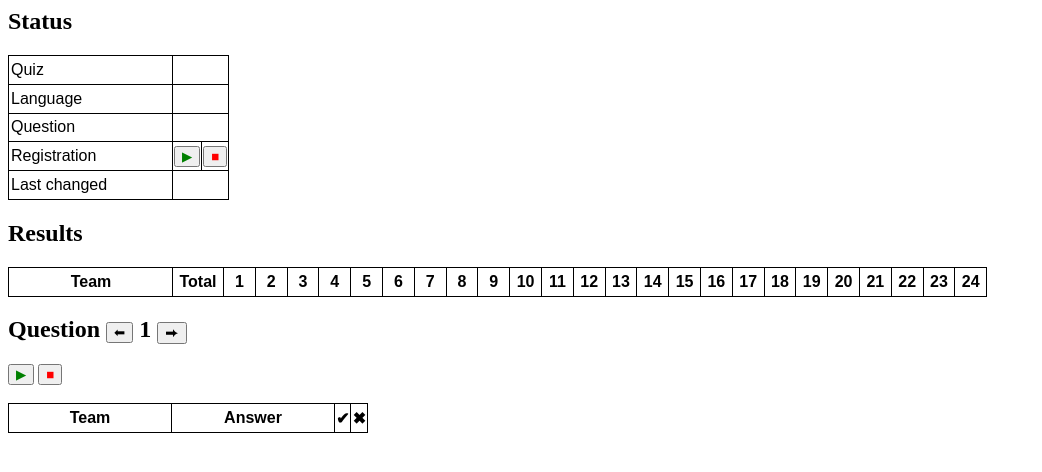
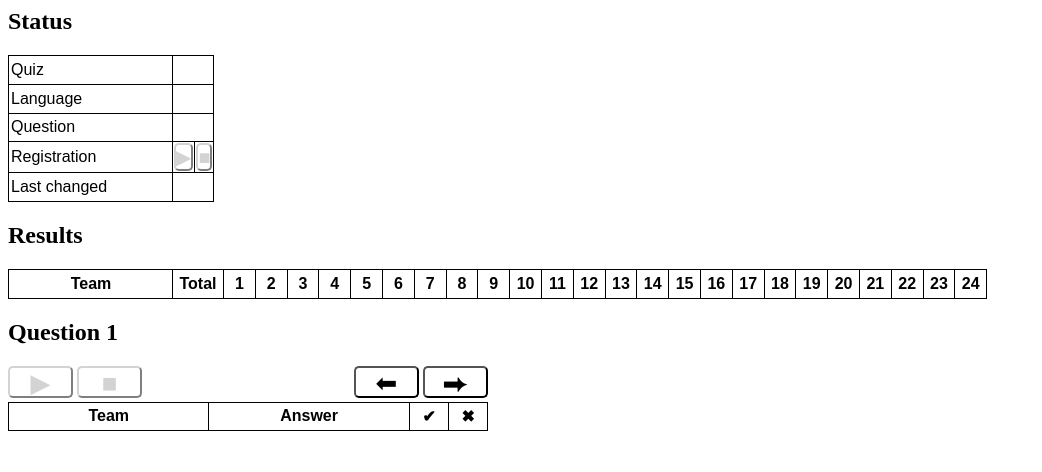
Before and after one commit to rdidukh/quiz_telegram_bot, a website: page static/index.html in a window 1280 px wide. Shown: the whole page, without its empty margins (0-1042 px from the left). Drawn offline with Linux system fonts and the light colour scheme; no server answers.

Commit message:
Make buttons in the UI more beautiful. (#68)

```diff
--- a/static/index.css
+++ b/static/index.css
@@ -50,6 +50,14 @@ table, th, td {
     width: 10em
 }
 
+#answers_table th:nth-child(3) {
+    width: 1.8em
+}
+
+#answers_table th:nth-child(4) {
+    width: 1.8em
+}
+
 #answers_table td.correct_answer {
     background-color: lightgreen;
 }
@@ -58,14 +66,66 @@ table, th, td {
     background-color: lightpink;
 }
 
+button {
+    padding: 0px;
+    border-radius: 5px;
+    background-color: white;
+    outline: none;
+}
+
 button.green_text {
     color: green;
+    border-color: green
+}
+
+button.green_text:active {
+    color: darkgreen;
+    border-color: darkgreen;
+    background-color: lightgrey;
+}
+
+button.black_text {
+    color: black;
+    border-color: black;
+}
+
+button.black_text:active {
+    background-color: lightgrey;
 }
 
 button.red_text {
     color: red;
+    border-color: red;
+}
+
+button.red_text:active {
+    color: darkred;
+    border-color: darkred;
+    background-color: lightgrey;
 }
 
 button.disabled {
     color: lightgrey;
+    border-color: lightgrey
 }
+
+button.disabled:active {
+    color: darkgrey;
+    border-color: darkgrey;
+    background-color: lightgrey;
+}
+
+button.question_button {
+    width: 2.5em;
+    height: 1.25em;
+    font-size: 26;
+}
+
+td button {
+    width: 100%;
+    height: 100%;
+}
+
+button.registration_button {
+    font-size: 20;
+}
--- a/static/index.html
+++ b/static/index.html
@@ -23,10 +23,10 @@
         <tr>
             <td>Registration</td>
             <td>
-                <button id='start_registration_button' class='green_text'>&#x25B6;</button>
+                <button id='start_registration_button' class='registration_button green_text disabled'>&#x25B6;</button>
             </td>
             <td>
-                <button id='stop_registration_button' class='red_text'>&#x25a0;</button>
+                <button id='stop_registration_button' class='registration_button red_text disabled'>&#x25a0;</button>
             </td>
         </tr>
         <tr>
@@ -39,14 +39,19 @@
     <table id='results_table'></table>
 
     <h2>Question
-        <button id='previous_question_button'>&#x2B05;</button>
         <span id='question_span'>1</span>
-        <button id='next_question_button'>&#x2B95;</button>
     </h2>
-    <button id='start_question_button' class='green_text'>&#x25B6;</button>
-    <button id='stop_question_button' class='red_text'>&#x25a0;</button>
+    <div style='width: 30em'>
+        <div style='float: left;'>
+            <button id='start_question_button' class='question_button green_text disabled'>&#x25B6;</button>
+            <button id='stop_question_button' class='question_button red_text disabled'>&#x25a0;</button>
+        </div>
+        <div style='float: right;'>
+            <button id='previous_question_button' class='question_button black_text'>&#x2B05;</button>
+            <button id='next_question_button' class='question_button black_text'>&#x2B95;</button>
+        </div>
         <br /><br />
-    <table id='answers_table'>
+        <table id='answers_table' style='width: 100%;'>
             <tr>
                 <th>Team</th>
                 <th>Answer</th>
@@ -54,6 +59,7 @@
                 <th>&#x2716</th>
             </tr>
         </table>
+    </div>
 
     <script type='text/javascript' src='index.js'></script>
 </body>
```
Lines whose indentation alone changed are shown as unchanged.
